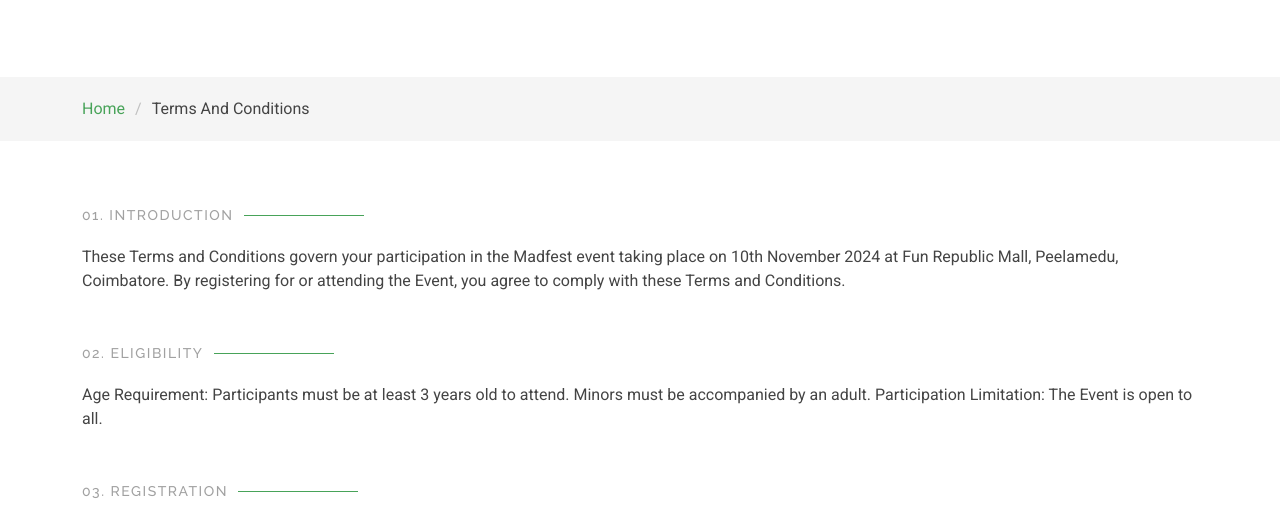
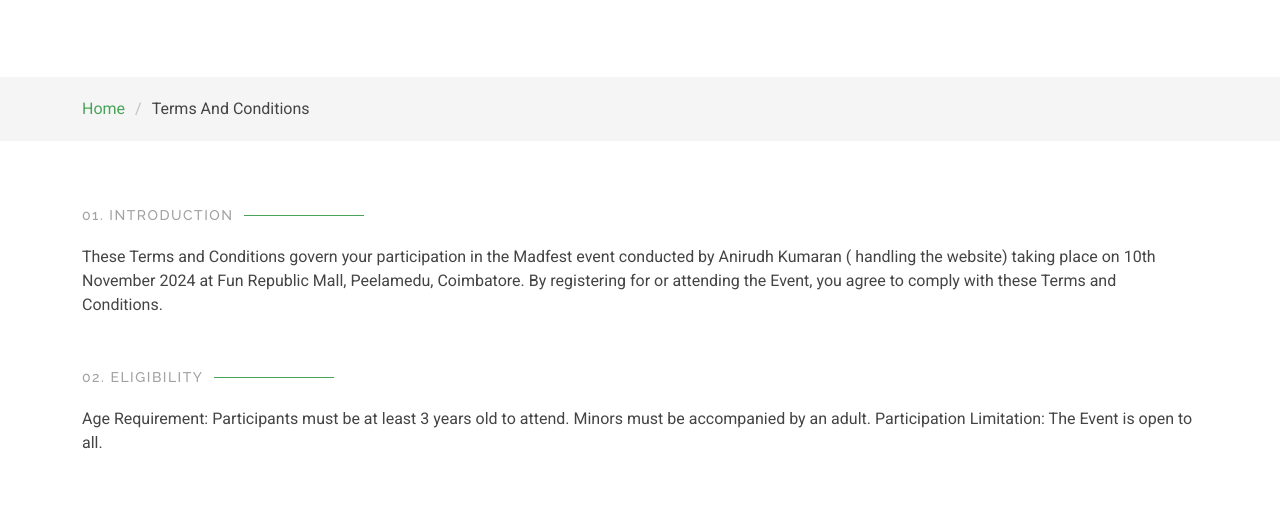
Before and after one commit to madfest-max/madfest-landing, a plain HTML site: page term-service.html in a window 1280 px wide. Shown: the part 242-750 px from the top of the page. Drawn offline with Linux system fonts and the light colour scheme.

Commit message:
Update term-service.html
Business Name

```diff
--- a/term-service.html
+++ b/term-service.html
@@ -99,7 +99,7 @@
 
       <div class="container" data-aos="fade-up">
         <p>
-          These Terms and Conditions govern your participation in the Madfest event
+          These Terms and Conditions govern your participation in the Madfest event conducted by Anirudh Kumaran ( handling the website)
           taking place on 10th November 2024  at Fun Republic Mall, Peelamedu, Coimbatore. By registering for or attending the Event, you agree to comply
           with these Terms and Conditions.
         </p>
```
